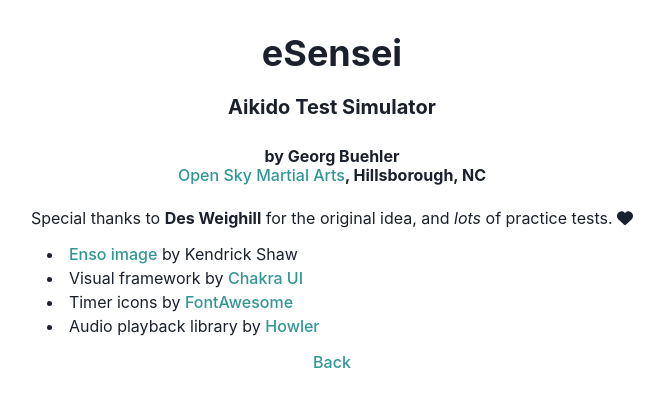
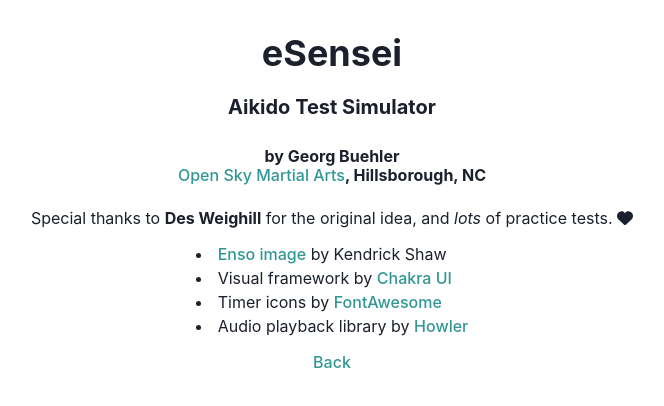
Before and after one commit to georgbuehler/esensei, a React (Vite) app: page /credits in a window 1280 px wide. Shown: the top 406 px of the page, without its empty margins (308-972 px from the left). Built offline with nearby package versions, Linux system fonts and the light colour scheme.

Commit message:
Corrected alignment of bullet items.

```diff
--- a/src/components/CreditsPage.tsx
+++ b/src/components/CreditsPage.tsx
@@ -6,7 +6,7 @@
 
 const CreditsPage = () => {
   return (
-    <Stack spacing={3} justify="center">
+    <Stack spacing={3} justify="center" alignItems="center">
       <Heading>eSensei</Heading>
       <Heading size="md" m={2}>
         Aikido Test Simulator
@@ -30,7 +30,12 @@
         <i>lots</i> of practice tests. <FontAwesomeIcon icon={faHeart} />
       </Text>
 
-      <UnorderedList listStylePosition="inside" textAlign="left" maxWidth="90%">
+      <UnorderedList
+        listStylePosition="inside"
+        textAlign="left"
+        maxWidth="content-max"
+        mx="auto"
+      >
         <ListItem>
           <ChakraLink
             href="https://en.wikipedia.org/wiki/File:Enso.svg"
```
